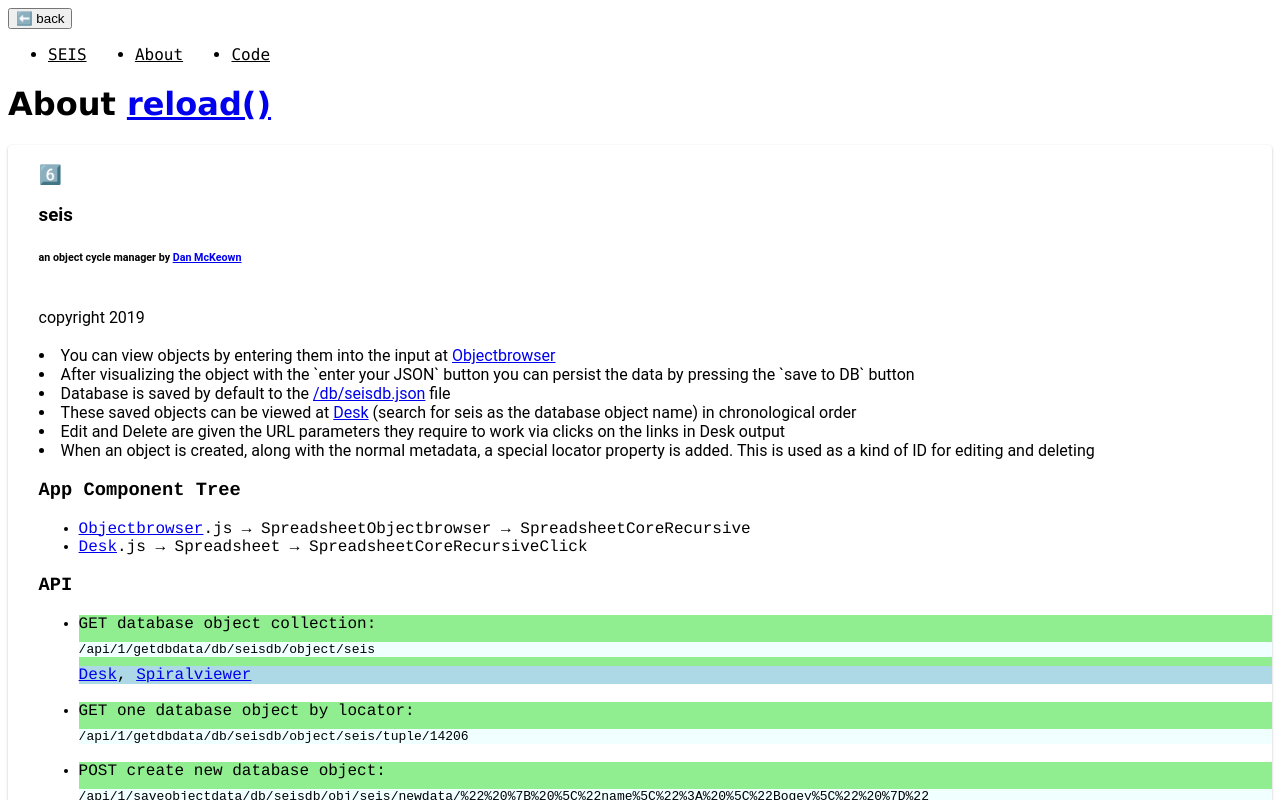
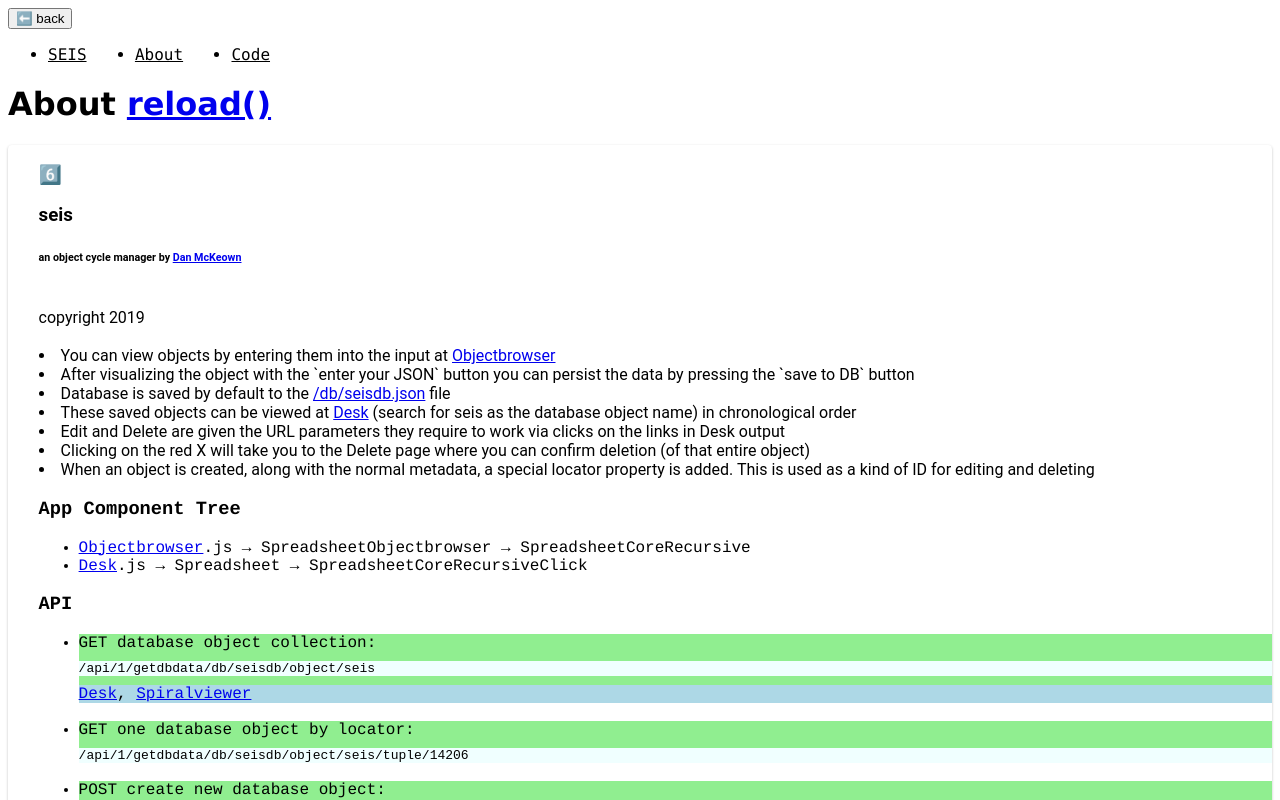
Before and after one commit to pacificpelican/seis, a Next.js app: page /About in a window 1280 px wide. Shown: the top 800 px of the page. Built offline with nearby package versions, Linux system fonts and the light colour scheme.

Commit message:
update About and readme

```diff
--- a/package.json
+++ b/package.json
@@ -1,6 +1,6 @@
 {
   "name": "seis",
-  "version": "0.9.5",
+  "version": "0.9.7",
   "scripts": {
     "dev": "node server.js",
     "build": "next build",
--- a/pages/About.js
+++ b/pages/About.js
@@ -77,6 +77,7 @@ class About extends Component {
               Edit and Delete are given the URL parameters they require to work via
               clicks on the links in Desk output
             </li>
+            <li>Clicking on the red X will take you to the Delete page where you can confirm deletion (of that entire object)</li>
             <li>
               When an object is created, along with the normal metadata, a
               special locator property is added. This is used as a kind of ID
```
Also changed, not shown: 1 other file (tests, documents, lock files or other folders).
